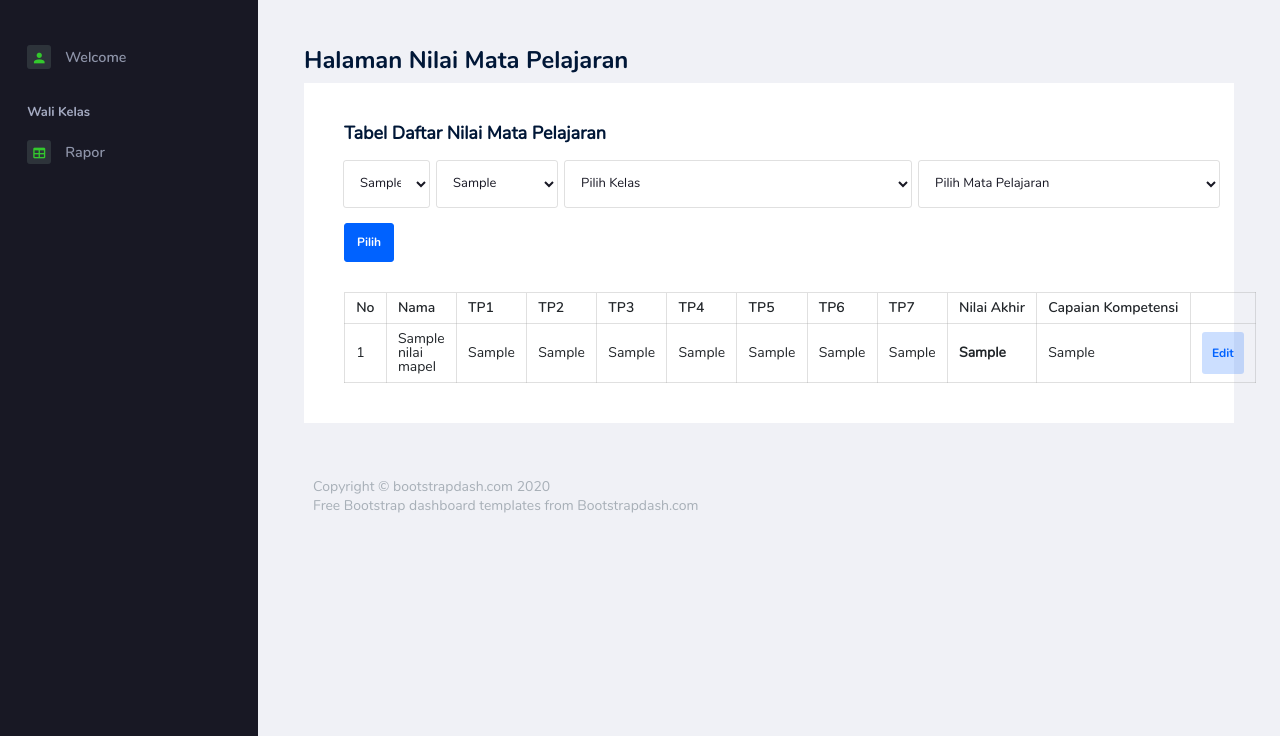
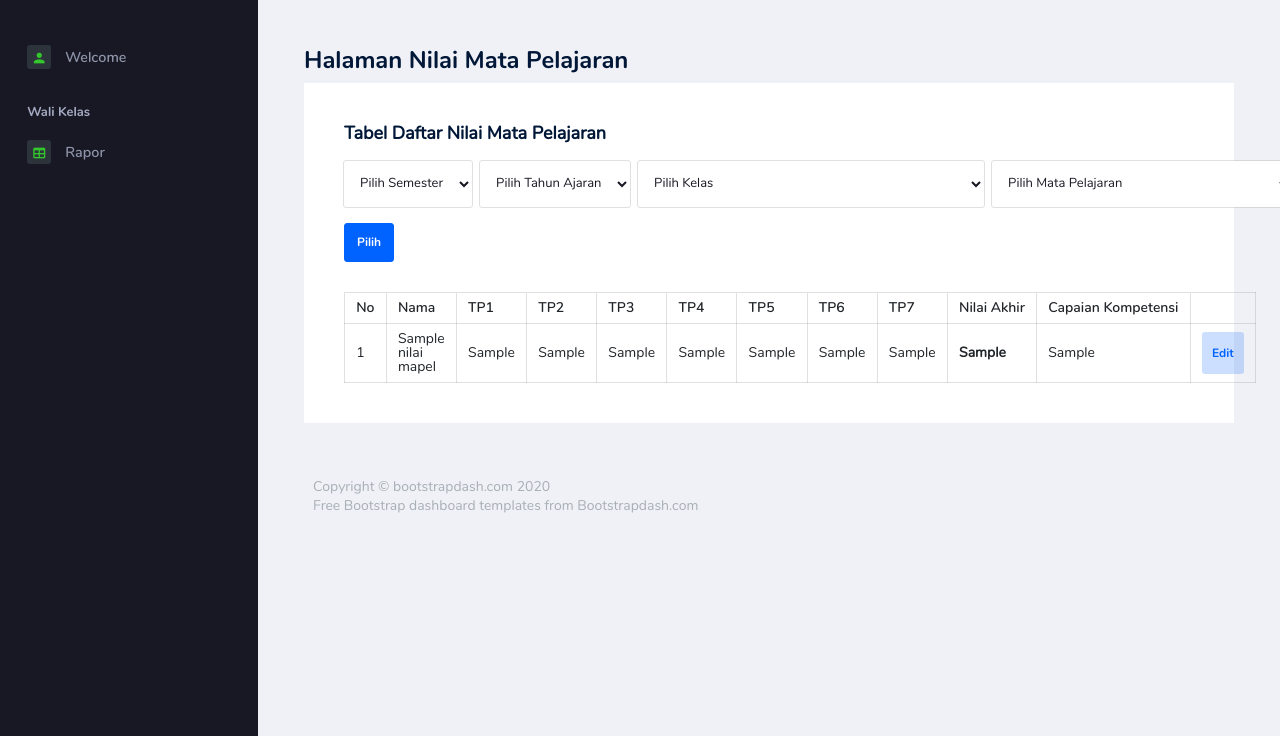
Before and after one commit to andikawiranata47/si-rapor-sekolah, a CodeIgniter 4 app: the page made by app/Views/pages/nilai_mata_pelajaran.php in a window 1280 px wide. Shown: the part 64-800 px from the top of the page. Run offline with PHP 8.4 and a stand-in for CodeIgniter, Linux system fonts and the light colour scheme; the template is opened without the code that fills it: most values are stand-ins (such as "Sample title", 1, 10 or a date in 2020); data that the repository does not hold is empty; some libraries are stand-ins or nearby versions.

Commit message:
nilai & rapor

```diff
--- a/app/Views/pages/nilai_mata_pelajaran.php
+++ b/app/Views/pages/nilai_mata_pelajaran.php
@@ -18,28 +18,30 @@
                 <?php foreach ($general as $g) : ?>
 
 
-                  <select name="pilih_semester" class="form-control pilih_semester" style="width: 85px;" id="">
-                    <option value="<?= $g->Semester; ?>"><?= $g->Semester; ?></option>
-                    <?php if ($g->Semester != 'Ganjil') { ?>
+                  <select name="pilih_semester" class="form-control pilih_semester" style="" id="">
+
+                    <option value="">Pilih Semester</option>
+                    <?php //if ($g->Semester != 'Ganjil') { ?>
                       <option value="Ganjil">Ganjil</option>
-                    <?php } ?>
-                    <?php if ($g->Semester != 'Genap') { ?>
+                    <?php //} ?>
+                    <?php //if ($g->Semester != 'Genap') { ?>
                       <option value="Genap">Genap</option>
-                    <?php } ?>
+                    <?php //} ?>
 
                   </select>
 
-                  <select name="pilih_tahun" class="form-control mx-2 pilih_tahun" style="width: 120px;" id="">
-                    <option value="<?= $g->Tahun_Ajaran; ?>"><?= $g->Tahun_Ajaran; ?></option>
-                    <?php if ($g->Tahun_Ajaran != '2022/2023') { ?>
+                  <select name="pilih_tahun" class="form-control mx-2 pilih_tahun" style="" id="">
+
+                    <option value="">Pilih Tahun Ajaran</option>
+                    <?php //if ($g->Tahun_Ajaran != '2022/2023') { ?>
                       <option value="2022/2023">2022/2023</option>
-                    <?php } ?>
-                    <?php if ($g->Tahun_Ajaran != '2023/2024') { ?>
+                    <?php //} ?>
+                    <?php //if ($g->Tahun_Ajaran != '2023/2024') { ?>
                       <option value="2023/2024">2023/2024</option>
-                    <?php } ?>
-                    <?php if ($g->Tahun_Ajaran != '2024/2025') { ?>
+                    <?php //} ?>
+                    <?php //if ($g->Tahun_Ajaran != '2024/2025') { ?>
                       <option value="2024/2025">2024/2025</option>
-                    <?php } ?>
+                    <?php //} ?>
                   </select>
 
 
```
Also changed, not shown: app/Views/pages/print_rapor.php (+4 -4 lines).
